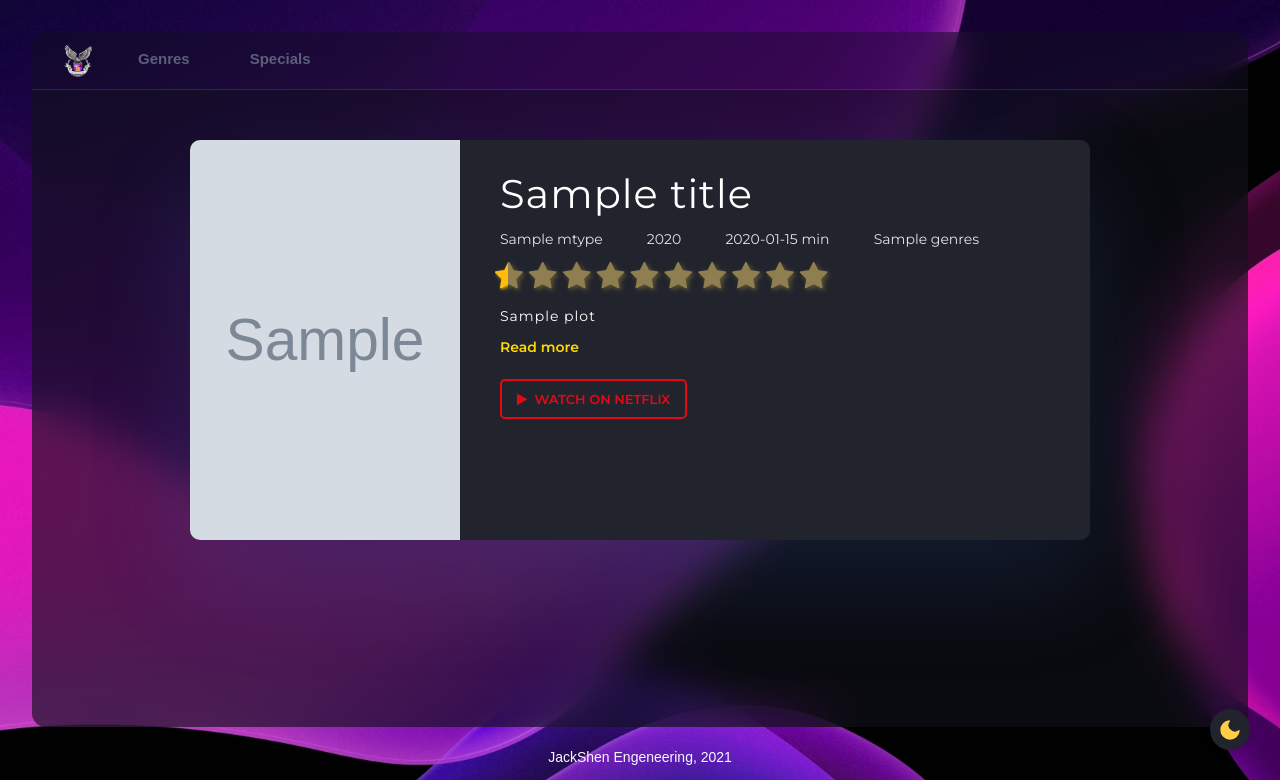
After one commit to jackshendrikov/movie-finder, a Django app: template templates/result.html in a window 1280 px wide. The commit adds this page. Shown: the top 780 px of the page. Run offline with Django 3.2, Linux system fonts and the light colour scheme; tables that the repository leaves empty hold one stand-in row (values such as "Sample post"); the template is opened without the code that fills it: values that come from a table or form of the project are taken from there, most other values are stand-ins (such as "Sample title", 1, 10 or a date in 2020); grey boxes marked "Sample" are stand-in pictures; some web fonts are replaced.

Commit message:
Add full support of single movie info

```diff
--- a/movies/urls.py
+++ b/movies/urls.py
@@ -10,6 +10,6 @@ urlpatterns = [
     # path('top', views.top_movies, name='top100'),
     path('advsearch', views.advanced_search, name='advanced-search'),
     # path('genre', views.genre_page, name='genre-page'),
-    # path('result', views.result_page, name='result'),
+    path('result', views.result_page, name='result'),
     # path('watchlist/', views.watchlist, name="watchlist"),
 ]
--- /dev/null
+++ b/static/css/movie-info.css
@@ -0,0 +1,218 @@
+.movie-card {
+    width: 900px;
+    height: 400px;
+    background: var(--main-bg);
+    margin: 30px auto 0;
+    -webkit-border-radius: 10px;
+       -moz-border-radius: 10px;
+            border-radius: 10px;
+    box-shadow: 0 43px 100px rgba(68, 104, 194, 0.18);
+}
+
+@media (max-width: 992px) {
+    .movie-card {
+        width: 100%;
+    }
+}
+
+.movie-card-left {
+    width: 30%;
+    height: 100%;
+    float: left;
+    overflow: hidden;
+    background: transparent;
+}
+
+.movie-card-left img {
+    width: 100%;
+    height: 100%;
+    -webkit-border-radius: 10px 0 0 10px;
+       -moz-border-radius: 10px 0 0 10px;
+            border-radius: 10px 0 0 10px;
+    position: relative;
+}
+
+@media (max-width: 992px) {
+    .movie-card-left {
+        text-align: center;
+        padding: 30px 0 0 0;
+        width: 100%;
+        height: auto;
+    }
+
+    .movie-card-left img {
+        width: auto;
+        height: 300px;
+        -webkit-border-radius: 10px;
+           -moz-border-radius: 10px;
+                border-radius: 10px;
+    }
+}
+
+.movie-card-right {
+    width: 70%;
+    float: left;
+    background: var(--main-bg);
+    height: 400px;
+    -webkit-border-radius: 0 10px 10px 0;
+           -moz-border-radius: 0 10px 10px 0;
+                border-radius: 0 10px 10px 0;
+}
+
+@media (max-width: 992px) {
+    .movie-card-right {
+        width: 100%;
+        height: auto;
+    }
+}
+
+.movie-card-right h1 {
+    color: white;
+    font-weight: 400;
+    text-align: left;
+    font-family: "Montserrat", sans-serif;
+    font-size: 40px;
+    margin: 30px 0 0 0;
+    padding: 0 0 0 40px;
+    letter-spacing: 1px;
+}
+
+.movie-card-right-details ul {
+    list-style-type: none;
+    padding: 0 0 0 40px;
+    margin: 10px 0 0 0;
+}
+
+.movie-card-right-details ul li {
+    display: inline;
+    color: #e3e3e3;
+    font-weight: 400;
+    font-family: "Montserrat", sans-serif;
+    font-size: 14px;
+    padding: 0 40px 0 0;
+}
+
+.front-stars, .back-stars, .movie-card-right-rating {
+  display: flex;
+}
+
+.movie-card-right-rating {
+    align-items: flex-start;
+    font-size: 2em;
+    justify-content: left;
+    right: 160px;
+    margin: 10px 0 15px 35px;
+    font-family: "Montserrat", sans-serif;
+}
+
+.movie-card-right-rating .back-stars {
+    color: #8f7e50;
+    position: relative;
+    text-shadow: 2px 2px 5px #635737;
+}
+
+.back-stars i,
+.front-stars i {
+    margin: 0 3px;
+}
+
+.back-stars i:first-of-type,
+.front-stars i:first-of-type {
+    margin-left: 0;
+}
+
+.back-stars i:last-of-type,
+.front-stars i:last-of-type {
+    margin-right: 0;
+}
+
+@media (max-width: 992px) {
+    .movie-card-right-rating {
+        font-size: 1.8em;
+    }
+    .back-stars i,
+    .front-stars i {
+        margin: 0 1px;
+    }
+}
+
+.movie-card-right-rating .front-stars {
+    color: #FFBC0B;
+    overflow: hidden;
+    position: absolute;
+    text-shadow: 1px 1px 3px #d29b09;
+    top: 0;
+    transition: all 0.5s;
+}
+
+
+.movie-card-right-review p {
+    color: white;
+    font-family: "Montserrat", sans-serif;
+    font-size: 14px;
+    font-weight: 400;
+    text-align: left;
+    padding: 0 40px 0 40px;
+    letter-spacing: 1px;
+    margin: 10px 0 10px 0;
+    line-height: 20px;
+}
+
+.movie-card-right-review a {
+    text-decoration: none;
+    font-family: "Montserrat", sans-serif;
+    font-size: 14px;
+    padding: 0 0 0 40px;
+    color: #ffda00;
+    margin: 0;
+}
+
+.movie-card-right-button,
+.movie-card-right-button-disable {
+    padding: 0 0 0 40px;
+    margin: 30px auto 0;
+}
+
+
+@media (max-width: 992px) {
+    .movie-card-right-button,
+    .movie-card-right-button-disable {
+        padding: 0;
+        text-align: center;
+        margin: 20px auto 20px;
+    }
+}
+
+.movie-card-right-button a,
+.movie-card-right-button-disable a {
+    text-decoration: none;
+    padding: 10px 15px 10px 15px;
+    margin: auto;
+    font-family: "Montserrat", sans-serif;
+    font-size: 13px;
+    background-size: 12px 12px;
+    border-radius: 5px;
+    transition-property: all;
+    transition-duration: 0.5s;
+}
+
+.movie-card-right-button a {
+    color: #e50914;
+    border: 2px solid #e50914;
+}
+
+.movie-card-right-button-disable a {
+    color: #9c9c9c;
+    border: 2px solid #9c9c9c;
+}
+
+.movie-card-right-button a:hover {
+    color: #ffffff;
+    background-color: #e50914;
+    background-size: 12px 12px;
+    background-repeat: no-repeat;
+    background-position: 10% 50%;
+    cursor: pointer;
+    transition-property: all;
+    transition-duration: 0.5s;
+}
--- a/templates/advanced_search.html
+++ b/templates/advanced_search.html
@@ -100,8 +100,9 @@
 
     {% for movie in movieItems %}
     <div class="movies-row">
-        <form action="" method="POST" class="movie-cell poster" style="text-align: center;">
+        <form action="{% url 'result' %}" method="POST" class="movie-cell poster" style="text-align: center;">
             {% csrf_token %}
+            <input type="hidden" value="{{movie.1}}" name="movie">
             <input type="image" src="{{movie.13}}" alt="movie">
             <span>{{movie.1}}</span>
         </form>
--- /dev/null
+++ b/templates/result.html
@@ -0,0 +1,78 @@
+{% extends 'base.html' %}
+{% load static %}
+
+{% block extrahead %}
+    <link rel="stylesheet" href="{% static 'css/movie-info.css' %}">
+{% endblock %}
+
+{% block content %}
+<div class='movie-card'>
+    <div class='movie-card-left'>
+        <img src='{{ poster }}'>
+    </div>
+
+    <div class='movie-card-right'>
+        <h1>{{ title }}</h1>
+        <div class='movie-card-right-details'>
+            <ul>
+                <li>{{ mtype }}</li>
+                <li>{{ year }}</li>
+                <li>{{ runtime }} min</li>
+                <li>{{ genres }}</li>
+            </ul>
+
+            <div class='movie-card-right-rating' title="{{ rating }}%">
+                <div class='back-stars'>
+                    <i class='fa fa-star' aria-hidden="true"></i>
+                    <i class='fa fa-star' aria-hidden="true"></i>
+                    <i class='fa fa-star' aria-hidden="true"></i>
+                    <i class='fa fa-star' aria-hidden="true"></i>
+                    <i class='fa fa-star' aria-hidden="true"></i>
+                    <i class='fa fa-star' aria-hidden="true"></i>
+                    <i class='fa fa-star' aria-hidden="true"></i>
+                    <i class='fa fa-star' aria-hidden="true"></i>
+                    <i class='fa fa-star' aria-hidden="true"></i>
+                    <i class='fa fa-star' aria-hidden="true"></i>
+
+                    <div class='front-stars' style="width: {{ rating }}%">
+                        <i class='fa fa-star' aria-hidden="true"></i>
+                        <i class='fa fa-star' aria-hidden="true"></i>
+                        <i class='fa fa-star' aria-hidden="true"></i>
+                        <i class='fa fa-star' aria-hidden="true"></i>
+                        <i class='fa fa-star' aria-hidden="true"></i>
+                        <i class='fa fa-star' aria-hidden="true"></i>
+                        <i class='fa fa-star' aria-hidden="true"></i>
+                        <i class='fa fa-star' aria-hidden="true"></i>
+                        <i class='fa fa-star' aria-hidden="true"></i>
+                        <i class='fa fa-star' aria-hidden="true"></i>
+                    </div>
+                </div>
+            </div>
+
+            <div class='movie-card-right-review'>
+                <p>{{ plot }}</p>
+                <a href='{{ link }}' target='_blank'>Read more</a>
+            </div>
+
+            {% if netflix != "None" %}
+            <div class='movie-card-right-button'>
+                <a href='{{ netflix }}' target='_blank' >
+                    <i class="fa fa-play" aria-hidden="true"></i>
+                    &nbsp;WATCH ON NETFLIX
+                </a>
+            </div>
+            {% else %}
+            <div class='movie-card-right-button-disable' >
+                <a style="color: #9c9c9c;">
+                    <i class="fa fa-frown-o" aria-hidden="true"></i>
+                    &nbsp;MISSING ON NETFLIX
+                </a>
+            </div>
+            {% endif %}
+        </div>
+    </div>
+</div>
+{% endblock %}
+
+{% block extra_js %}
+{% endblock extra_js %}
```
Also changed, not shown: movies/views.py (+27 -42 lines), static/css/addons/datatables-select.min.css (deleted), static/css/addons/datatables-select2.min.css (deleted), static/css/addons/datatables.min.css (deleted), static/css/addons/datatables2.min.css (deleted), 4 other files.
